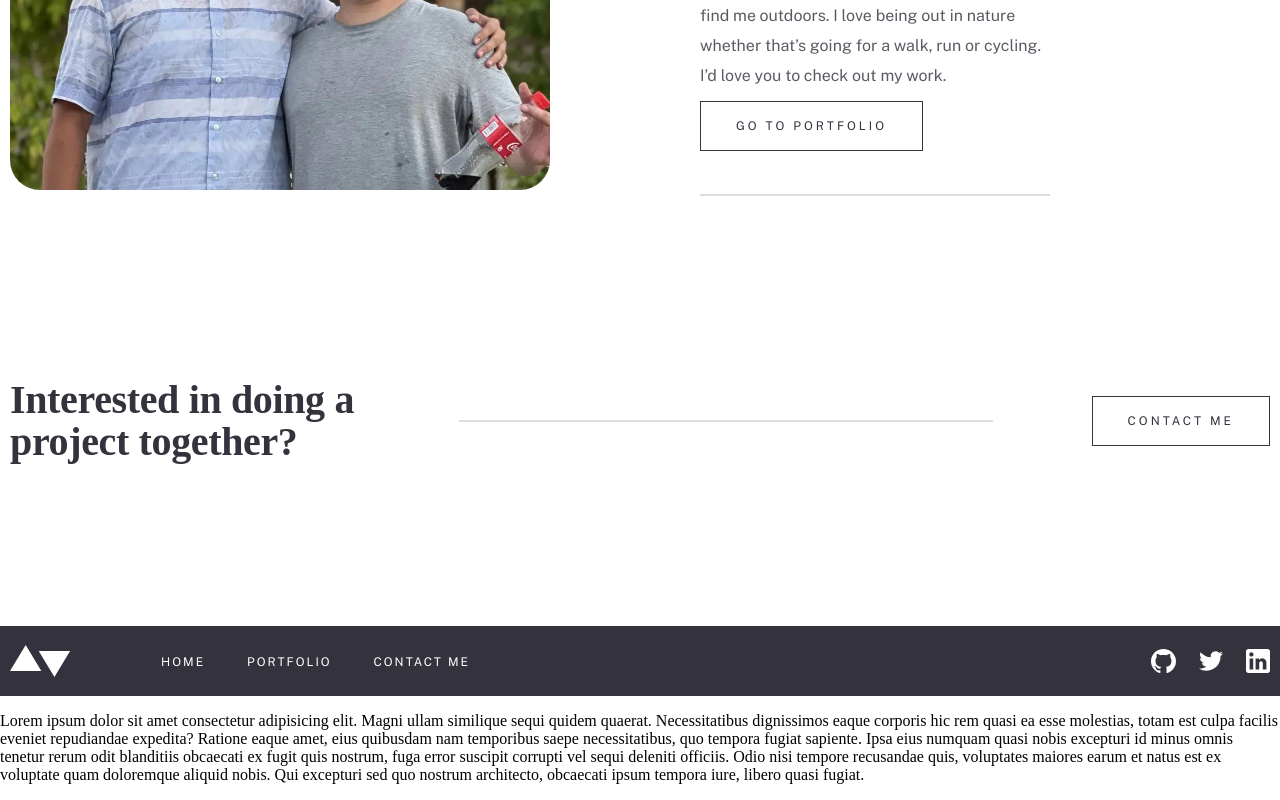
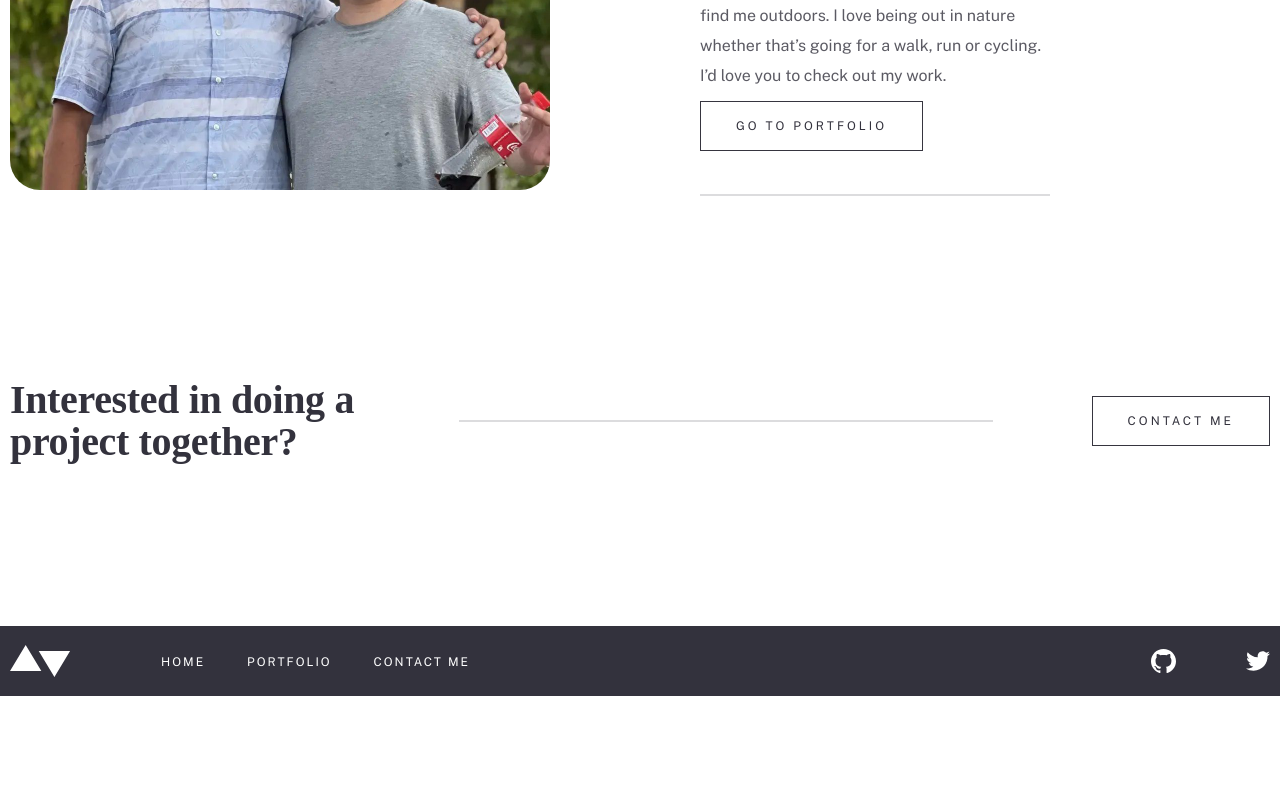
Before and after one commit to bboisxonov/Sardor-s, a plain HTML site: page index.html in a window 1280 px wide. Shown: the part 1183-1983 px from the top of the page. After the commit the page ends 1879 px from the top, so only its background shows below. Drawn offline with nearby package versions, Linux system fonts and the light colour scheme; a web font is replaced by a local one.

Commit message:
footer refactored

```diff
--- a/index.html
+++ b/index.html
@@ -83,12 +83,9 @@
             <div class="footer_logotips">
                 <img src="./img/git_hub_logo.svg" alt="git hub logosi">
                 <img src="./img/twitter_logo.svg" alt="twitter_logo">
-                <img src="./img/in_logo.svg" alt="instagram logotipi">
             </div>
         </div>
     </footer>
-
-    <p>Lorem ipsum dolor sit amet consectetur adipisicing elit. Magni ullam similique sequi quidem quaerat. Necessitatibus dignissimos eaque corporis hic rem quasi ea esse molestias, totam est culpa facilis eveniet repudiandae expedita? Ratione eaque amet, eius quibusdam nam temporibus saepe necessitatibus, quo tempora fugiat sapiente. Ipsa eius numquam quasi nobis excepturi id minus omnis tenetur rerum odit blanditiis obcaecati ex fugit quis nostrum, fuga error suscipit corrupti vel sequi deleniti officiis. Odio nisi tempore recusandae quis, voluptates maiores earum et natus est ex voluptate quam doloremque aliquid nobis. Qui excepturi sed quo nostrum architecto, obcaecati ipsum tempora iure, libero quasi fugiat.</p>
 
 
 </body>
```
